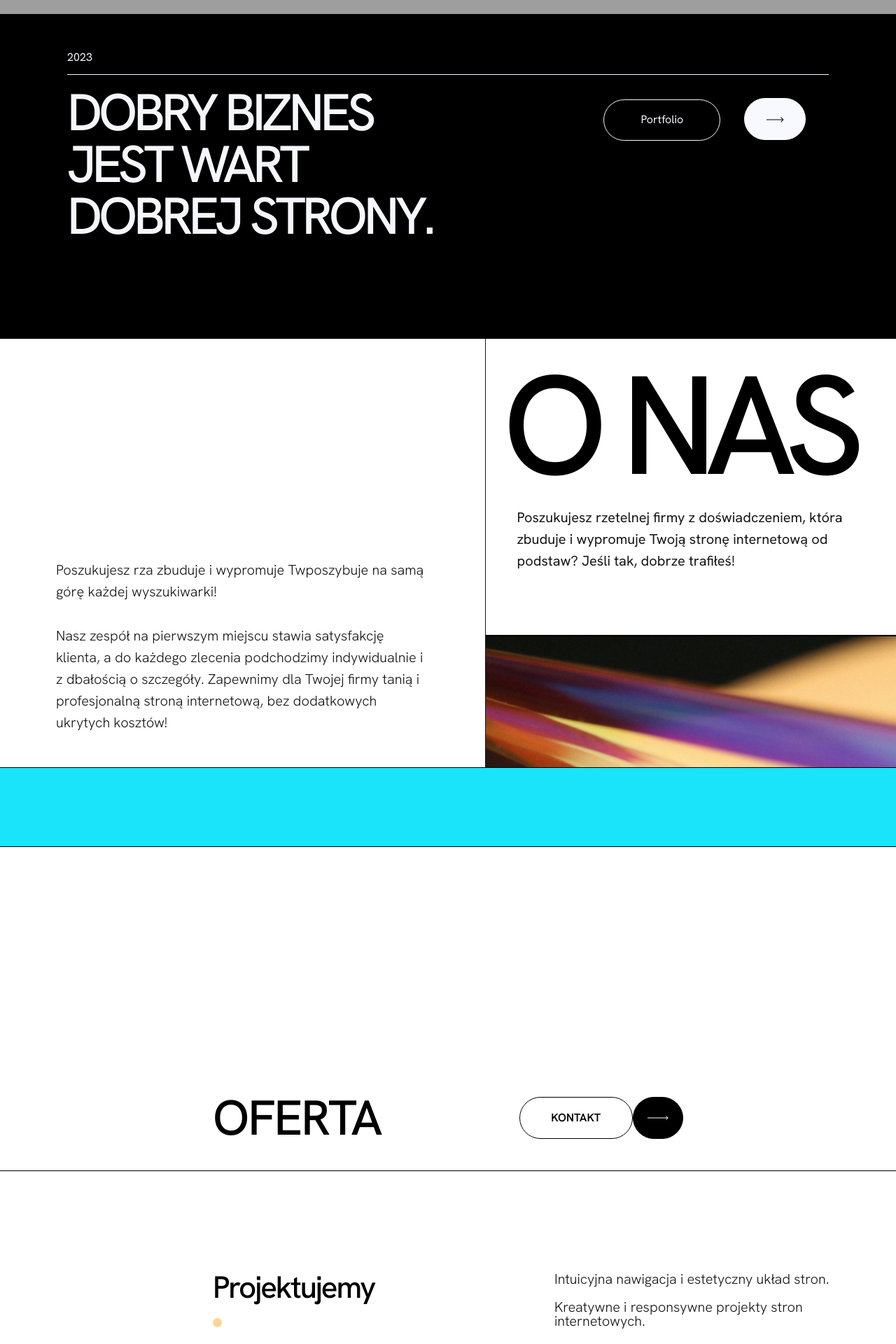
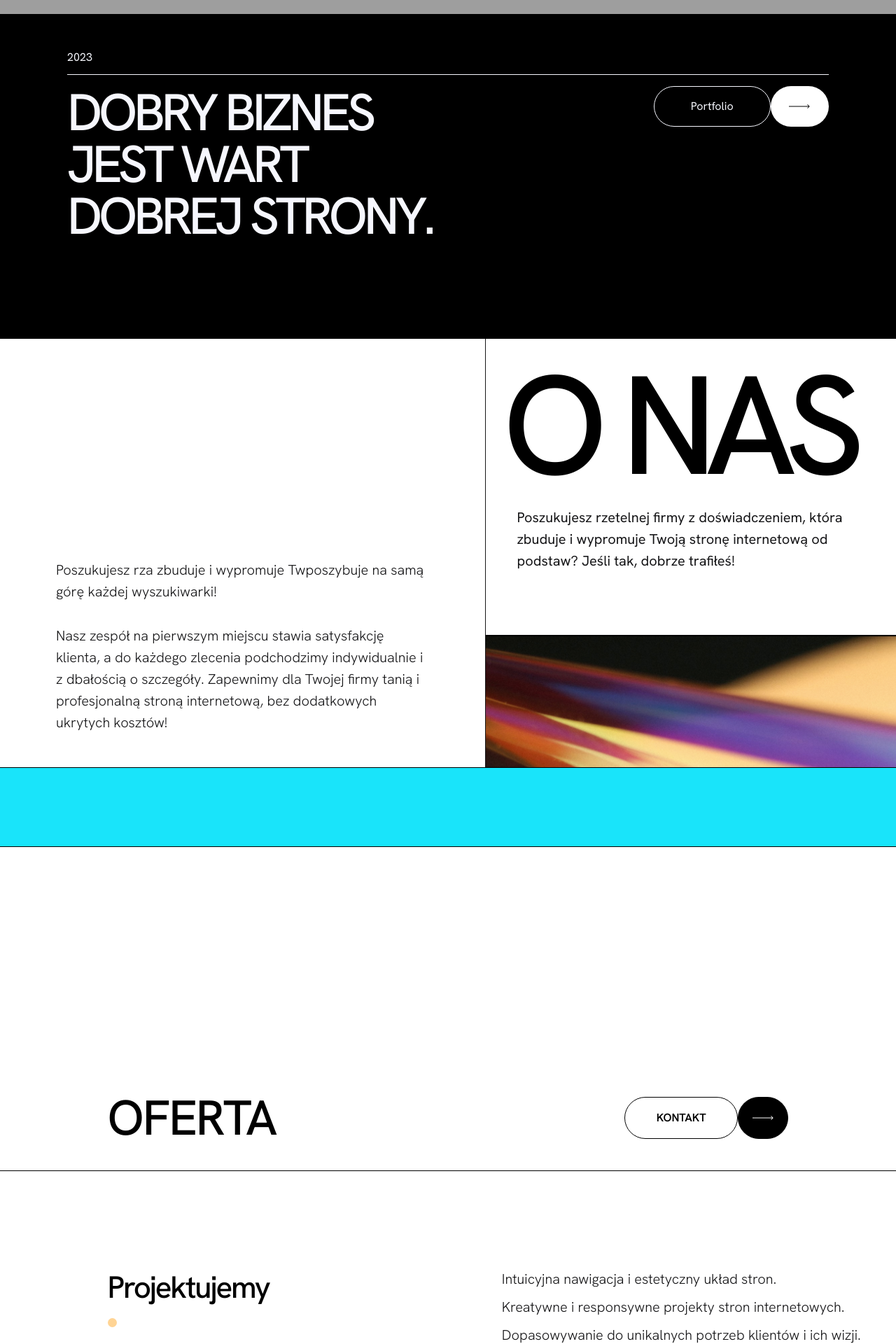
Before and after one commit to xSmilO/Mamut-page, a React (Vite) app: page / in a window 1280 px wide. Shown: the part 540-2460 px from the top of the page at 70% size. Built offline with nearby package versions, Linux system fonts and the light colour scheme; grey boxes are pictures that could not be loaded.

Commit message:
phone image looking good

```diff
--- a/src/components/Section.tsx
+++ b/src/components/Section.tsx
@@ -13,10 +13,18 @@ function Section() {
                 <div className="buttons">
                     <p>Portfolio</p>
                     <button className="arrow-btn">
-                        <img
-                            src="./src/assets/right-arrow-white.svg"
-                            alt="arrow-btn"
-                        />
+                        <svg
+                            xmlns="http://www.w3.org/2000/svg"
+                            width="38"
+                            height="8"
+                            viewBox="0 0 38 8"
+                            fill="currentColor"
+                        >
+                            <path
+                                d="M37.3536 4.35356C37.5488 4.15829 37.5488 3.84171 37.3536 3.64645L34.1716 0.464469C33.9763 0.269207 33.6597 0.269207 33.4645 0.464469C33.2692 0.659731 33.2692 0.976314 33.4645 1.17158L36.2929 4L33.4645 6.82843C33.2692 7.02369 33.2692 7.34027 33.4645 7.53554C33.6597 7.7308 33.9763 7.7308 34.1716 7.53554L37.3536 4.35356ZM-4.37114e-08 4.5L37 4.5L37 3.5L4.37114e-08 3.5L-4.37114e-08 4.5Z"
+                                fill="currentColor"
+                            />
+                        </svg>
                     </button>
                 </div>
             </div>
--- a/src/sections/PortfolioSection.tsx
+++ b/src/sections/PortfolioSection.tsx
@@ -15,7 +15,7 @@ function PortfolioSection() {
             <div className="container">
                 <div className="image">
                     <img
-                        src="./src/assets/mrowka-better.png"
+                        src="./src/assets/mrowka-img-small.png"
                         alt="product image"
                     />
                 </div>
--- a/src/styles/abstracts/_mixins.scss
+++ b/src/styles/abstracts/_mixins.scss
@@ -6,13 +6,13 @@
     }
 
     @if ($breakpoint == small) {
-        @media only screen and (max-width: 768px) {
+        @media only screen and (max-width: 40rem) {
             @content;
         }
     }
 
     @if ($breakpoint == medium) {
-        @media only screen and (min-width: 768px) {
+        @media only screen and (max-width: 64rem) {
             @content;
         }
     }
--- a/src/styles/base/_base.scss
+++ b/src/styles/base/_base.scss
@@ -1,6 +1,10 @@
 :root {
     font-family: "Hanken Grotesk", sans-serif;
     font-weight: 600;
+}
+
+html {
+    overflow-x: hidden;
 }
 
 body {
--- a/src/styles/components/_slider.scss
+++ b/src/styles/components/_slider.scss
@@ -12,7 +12,12 @@
         align-items: center;
         height: 7em;
         gap: 4em;
+
         animation: slider 10s linear infinite;
+
+        @include mq(small) {
+            animation: sliderMobile 20s linear infinite;
+        }
 
         .slider-item {
             display: flex;
@@ -53,6 +58,15 @@
         transform: translateX(100%);
     }
     100% {
-        transform: translateX(-250%);
+        transform: translateX(-2100%);
     }
 }
+
+@keyframes sliderMobile {
+    0% {
+        transform: translateX(100%);
+    }
+    100% {
+        transform: translateX(-200%);
+    }
+}
--- a/src/styles/sections/_about.scss
+++ b/src/styles/sections/_about.scss
@@ -68,7 +68,7 @@
             padding: 1.5em;
 
             h1 {
-                font-size: 12.5em;
+                font-size: min(12.5em, 22vw);
                 font-weight: 500;
                 letter-spacing: -16px;
                 text-transform: uppercase;
@@ -98,7 +98,7 @@
 
     .mobile {
         display: none;
-        font-size: 7.25em;
+        font-size: min(7.25em, 30vw);
         font-weight: 500;
         text-align: center;
         border-bottom: 1px solid $dark-80;
--- a/src/styles/sections/_contact.scss
+++ b/src/styles/sections/_contact.scss
@@ -3,6 +3,7 @@
 @use "../abstracts/variables" as *;
 
 .contact-section {
+    background-color: $light-100;
     display: flex;
     flex-direction: column;
     align-items: start;
--- a/src/styles/sections/_main.scss
+++ b/src/styles/sections/_main.scss
@@ -15,7 +15,7 @@
         background-size: cover;
         background-position-y: 20%;
         width: 100%;
-        height: 35em;
+        min-height: 35em;
         display: flex;
         flex-direction: column;
         justify-content: space-between;
@@ -40,7 +40,7 @@
     section {
         padding: 3.37em $sections-padding-x;
         color: $light-90;
-        height: 29em;
+        min-height: 29em;
         background-color: $dark-100;
         display: flex;
         flex-direction: column;
@@ -76,11 +76,24 @@
             align-items: start;
             .buttons {
                 display: flex;
-                align-items: center;
+                justify-content: center;
+                align-items: stretch;
                 p {
-                    padding: 1.25em 3.25em 1.3125em 3.25em;
+                    padding: 1.25em 3.25em;
                     border-radius: 4.3125rem;
                     border: 1px solid $light-90;
+                }
+
+                .arrow-btn {
+                    padding: 1.25em 2em;
+                    background-color: $light-100;
+
+                    svg {
+                        width: 2.25em;
+                        path {
+                            fill: $dark-100;
+                        }
+                    }
                 }
 
                 @include mq(small) {
@@ -92,6 +105,7 @@
         @include mq(small) {
             padding: $sections-padding-x-small;
             padding-bottom: 4em;
+            min-height: auto;
             height: auto;
         }
     }
--- a/src/styles/sections/_offer.scss
+++ b/src/styles/sections/_offer.scss
@@ -6,7 +6,7 @@
     margin-top: 22em;
 
     .header {
-        padding: 0 19em;
+        padding: 0 12vw;
         padding-bottom: 2.5em;
         display: flex;
         justify-content: space-between;
@@ -71,13 +71,14 @@
 
         @include mq(small) {
             padding: $sections-padding-x-small;
+            // padding: $sections-padding-x-small 5vw;
         }
     }
 
     .offers {
         .offer {
             padding: 9em 0em;
-            padding-left: 19em;
+            padding-left: 12vw;
             display: flex;
             // justify-content: space-between;
             align-items: start;
@@ -85,7 +86,7 @@
             border-bottom: 1px solid $dark-100;
 
             h3 {
-                font-size: 2.75em;
+                font-size: min(2.75em, 5vw);
                 font-weight: 500;
                 letter-spacing: -0.05em;
                 position: relative;
@@ -108,13 +109,17 @@
                 @include mq(small) {
                     font-size: 1.125em;
                 }
+
+                @include mq(medium) {
+                    max-width: 40%;
+                }
             }
 
             .offer-info {
                 display: flex;
                 flex-direction: column;
                 gap: 1em;
-                font-size: 1.25em;
+                font-size: min(1.25em, 2.25vw);
                 font-weight: 300;
                 color: $dark-80;
 
--- a/src/styles/sections/_portfolio.scss
+++ b/src/styles/sections/_portfolio.scss
@@ -7,7 +7,7 @@
     flex-direction: column;
 
     .placeholder {
-        padding: 25em;
+        padding: min(25em, 20vw);
         display: flex;
         flex-direction: column;
         justify-content: center;
@@ -67,24 +67,43 @@
                 aspect-ratio: 0.8;
             }
         }
+
         .image {
             // width: 50%;
-            flex-shrink: 0;
-            display: flex;
             overflow: hidden;
+            position: relative;
             background: url("../assets/main-bg.jpg"), lightgray no-repeat;
             background-position-x: 80%;
             background-position-y: 70%;
+            // min-height: 70rem;
 
             img {
-                width: 100%;
-                height: 100%;
-                // align-self: flex-start;
+                background-color: transparent;
+                position: absolute;
+                width: max(60%, 20rem);
+                right: 0;
+                bottom: -10em;
+
+                box-shadow: -40px 50px 63px -24px rgba(0, 0, 0, 0.8);
+                transform-origin: center;
+
                 animation: waving 5s ease-in-out infinite alternate;
 
+                @include mq(medium) {
+                    width: max(50%, 16rem);
+                }
+
                 @include mq(small) {
-                    z-index: 2;
+                    top: -10%;
+                    right: -10%;
+                    width: 70%;
                 }
+            }
+
+            @include mq(small) {
+                min-height: auto;
+                z-index: -1;
+                overflow: visible;
             }
         }
 
@@ -96,6 +115,7 @@
 
             .product-container {
                 gap: 2em;
+                aspect-ratio: 1/1.6;
                 width: 80%;
                 height: 80%;
                 display: flex;
@@ -117,12 +137,12 @@
                 }
 
                 h3 {
-                    font-size: 6.25em;
+                    font-size: min(6.25em, 7vw);
                     font-weight: 700;
                     letter-spacing: -0.03em;
 
                     @include mq(small) {
-                        font-size: 2em;
+                        font-size: min(4em, 10vw);
                     }
                 }
 
@@ -135,11 +155,12 @@
                     gap: 1.25em;
                     align-items: center;
                     padding: 1em 2.5em;
-                    font-size: 1.25em;
+                    // font-size: 1.25em;
+                    font-size: min(1.25em, 1.25vw);
                     font-weight: 400;
 
                     @include mq(small) {
-                        font-size: 0.42em;
+                        font-size: min(2em, 2vw);
                     }
 
                     img {
@@ -152,6 +173,7 @@
 
             @include mq(small) {
                 width: 100%;
+                z-index: -2;
             }
         }
 
@@ -163,10 +185,10 @@
 
 @keyframes waving {
     0% {
-        transform: translate(0, 0);
+        transform: translate(0, 0) rotate(-16deg);
     }
 
     100% {
-        transform: translate(0, 2em);
+        transform: translate(0, 2em) rotate(-16deg);
     }
 }
```
Also changed, not shown: src/assets/mrowka-img-small.png, src/assets/right-arrow-black.svg (deleted).
